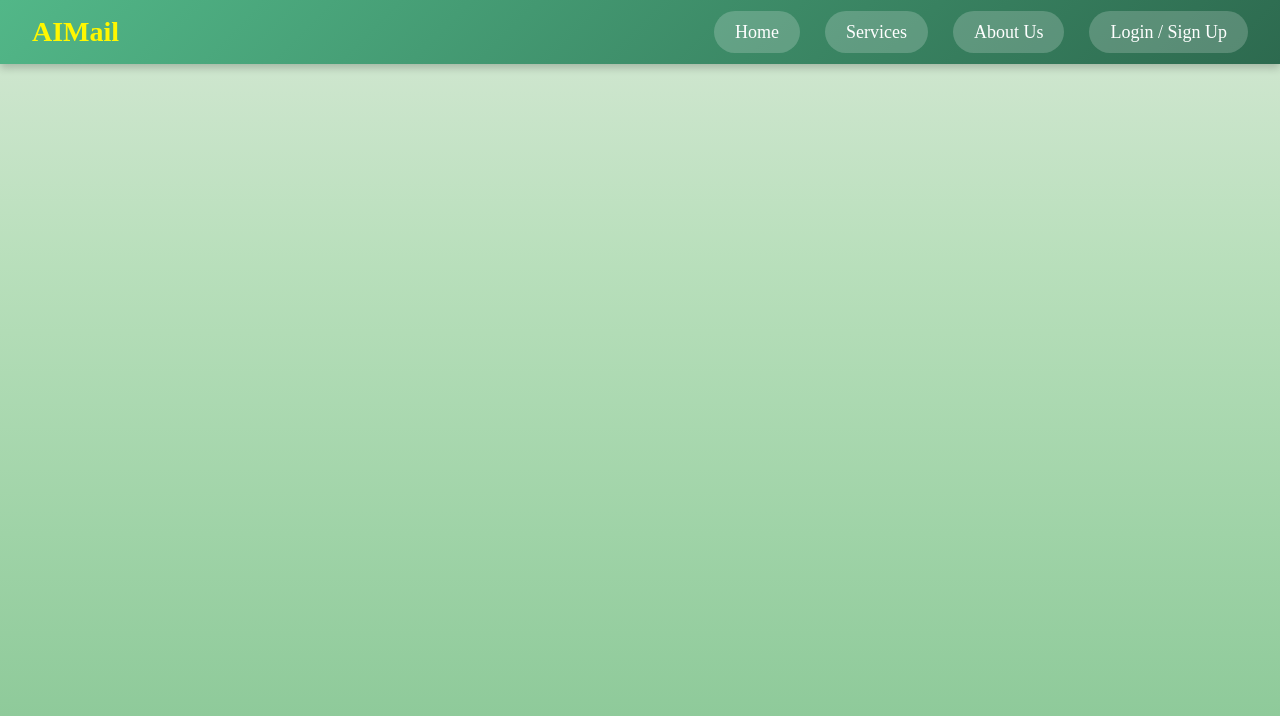
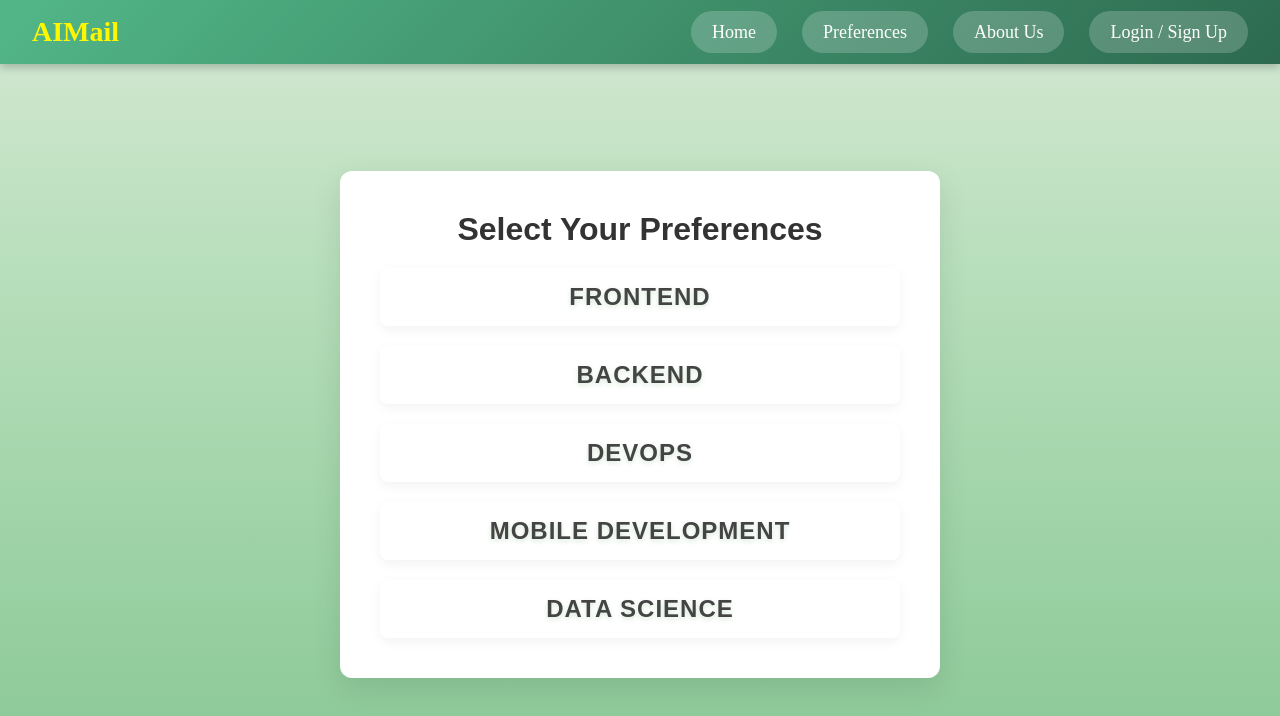
Before and after one commit to KodaKodama/AIMail, a React (Vite) app in the folder client/: page /preferences in a window 1280 px wide. Shown: the top 716 px of the page. Built offline with nearby package versions, Linux system fonts and the light colour scheme.

Commit message:
I make page Preferences.jsx and css

```diff
--- a/client/src/App.jsx
+++ b/client/src/App.jsx
@@ -1,10 +1,11 @@
-// src/App.jsx
 import React from 'react';
 import { BrowserRouter as Router, Routes, Route } from 'react-router-dom';
 import Navbar from './components/Navbar';
 import HomePage from './components/HomePage';
 import LoginRegisterForm from './components/LoginRegisterForm';
 import AboutPage from './components/AboutPage';
+import Preferences from './components/Preferences';
+import SubtopicPage from './components/SubtopicPage';
 
 const App = () => {
   return (
@@ -12,10 +13,10 @@ const App = () => {
       <Navbar /> {/* Global Navbar */}
       <Routes>
         <Route path="/" element={<HomePage />} />
+        <Route path="/preferences" element={<Preferences />} />
+        <Route path="/subtopics/:subtopic" element={<SubtopicPage />} />
         <Route path="/about" element={<AboutPage />} />
         <Route path="/login" element={<LoginRegisterForm />} />
-        <Route path="/signup" element={<LoginRegisterForm />} />
-        {/* Add more routes as needed */}
       </Routes>
     </Router>
   );
--- a/client/src/components/Navbar.jsx
+++ b/client/src/components/Navbar.jsx
@@ -19,7 +19,7 @@ const Navbar = () => {
             </div>
             <ul className={`navbar-links ${isMenuOpen ? 'active' : ''}`}>
                 <li><Link to="/" onClick={toggleMenu}>Home</Link></li>
-                <li><Link to="/services" onClick={toggleMenu}>Services</Link></li>
+                <li><Link to="/preferences" onClick={toggleMenu}>Preferences</Link></li>
                 <li><Link to="/about" onClick={toggleMenu}>About Us</Link></li>
                 <li><Link to="/login" className="login-btn" onClick={toggleMenu}>Login / Sign Up</Link></li>
             </ul>
--- /dev/null
+++ b/client/src/components/Preferences.jsx
@@ -0,0 +1,122 @@
+import React, { useState, useRef, useEffect } from 'react';
+import '../css/Preferences.css';
+
+const Preferences = () => {
+    const topicsData = [
+        {
+            "topic": "frontend",
+            "subtopics": [
+                "React Basics",
+                "CSS Grid and Flexbox",
+                "Responsive Web Design",
+                "JavaScript ES6"
+            ]
+        },
+        {
+            "topic": "backend",
+            "subtopics": [
+                "API Design",
+                "Database Tuning",
+                "Security Best Practices",
+                "Caching Strategies"
+            ]
+        },
+        {
+            "topic": "DevOps",
+            "subtopics": [
+                "CI/CD Pipelines",
+                "Containerization with Docker",
+                "Kubernetes Basics",
+                "Monitoring and Logging"
+            ]
+        },
+        {
+            "topic": "mobile development",
+            "subtopics": [
+                "React Native",
+                "Flutter",
+                "Swift for iOS",
+                "Android Studio Basics"
+            ]
+        },
+        {
+            "topic": "data science",
+            "subtopics": [
+                "Data Cleaning",
+                "Exploratory Data Analysis",
+                "Machine Learning Models",
+                "Data Visualization"
+            ]
+        }
+    ];
+
+    const [selectedTopic, setSelectedTopic] = useState(null);
+    const [selectedSubtopics, setSelectedSubtopics] = useState([]);
+    const subtopicsRefs = useRef({});
+
+    useEffect(() => {
+        if (selectedTopic) {
+            const subtopicsElement = subtopicsRefs.current[selectedTopic];
+            if (subtopicsElement) {
+                const height = subtopicsElement.scrollHeight;
+                subtopicsElement.style.height = `${height}px`;
+            }
+        }
+    }, [selectedTopic]);
+
+    const toggleTopic = (topic) => {
+        setSelectedTopic((prevSelectedTopic) => {
+            if (prevSelectedTopic === topic) {
+                return null;
+            }
+            return topic;
+        });
+    };
+
+    const toggleSubtopic = (subtopic) => {
+        setSelectedSubtopics((prevSelectedSubtopics) =>
+            prevSelectedSubtopics.includes(subtopic)
+                ? prevSelectedSubtopics.filter((s) => s !== subtopic)
+                : [...prevSelectedSubtopics, subtopic]
+        );
+    };
+
+    return (
+        <div className="center-wrapper">
+            <div className="preferences-container">
+                <h1 className="preferences-title">Select Your Preferences</h1>
+                <div className="topics-container">
+                    {topicsData.map((item, index) => (
+                        <div key={index} className="topic-item">
+                            <h2
+                                onClick={() => toggleTopic(item.topic)}
+                                className={`topic-title ${selectedTopic === item.topic ? 'active' : ''}`}
+                            >
+                                {item.topic}
+                            </h2>
+                            <ul
+                                ref={(el) => (subtopicsRefs.current[item.topic] = el)}
+                                className={`subtopics-list ${selectedTopic === item.topic ? 'open' : ''}`}
+                                style={{
+                                    height: selectedTopic === item.topic ? `${subtopicsRefs.current[item.topic]?.scrollHeight}px` : '0',
+                                }}
+                            >
+                                {item.subtopics.map((subtopic, subIndex) => (
+                                    <li
+                                        key={subIndex}
+                                        className={`subtopic-item ${selectedSubtopics.includes(subtopic) ? 'active-subtopic' : ''}`}
+                                        onClick={() => toggleSubtopic(subtopic)}
+                                    >
+                                        {subtopic}
+                                    </li>
+                                ))}
+                            </ul>
+                        </div>
+                    ))}
+                </div>
+            </div>
+        </div>
+    );
+};
+
+export default Preferences;
--- /dev/null
+++ b/client/src/components/SubtopicPage.jsx
@@ -0,0 +1,15 @@
+import React from 'react';
+import { useParams } from 'react-router-dom';
+
+const SubtopicPage = () => {
+  const { subtopic } = useParams();
+
+  return (
+    <div>
+      <h1>{subtopic.replace('-', ' ')}</h1>
+      <p>Details about {subtopic.replace('-', ' ')}...</p>
+    </div>
+  );
+};
+
+export default SubtopicPage;
--- /dev/null
+++ b/client/src/css/Preferences.css
@@ -0,0 +1,94 @@
+  /* Wrapper to center content */
+  .center-wrapper {
+    display: flex;
+    justify-content: center;
+    align-items: center;
+    min-height: 90vh;
+    /* Full viewport height */
+  }
+
+  /* Preferences container */
+  .preferences-container {
+    max-width: 600px;
+    width: 100%;
+    /* Ensure the container is responsive */
+    padding: 40px;
+    background-color: #fff;
+    border-radius: 12px;
+    box-shadow: 0px 10px 30px rgba(0, 0, 0, 0.1);
+    font-family: 'Arial', sans-serif;
+    text-align: center;
+  }
+
+  /* Other styles unchanged */
+  .preferences-title {
+    font-size: 2rem;
+    color: #333;
+    margin-bottom: 20px;
+  }
+
+  .topics-container {
+    display: flex;
+    flex-direction: column;
+    gap: 20px;
+  }
+
+  /* Topic styling */
+  .topic-item {
+    background-color: #fff;
+    border-radius: 8px;
+    padding: 15px;
+    box-shadow: 0px 4px 12px rgba(0, 0, 0, 0.05);
+    transition: transform 0.3s ease;
+  }
+
+  .topic-item:hover {
+    transform: translateY(-5px);
+  }
+
+  .topic-title {
+    font-size: 1.5rem;
+    color: #444;
+    cursor: pointer;
+    margin: 0;
+    transition: color 0.3s ease;
+  }
+
+  .topic-title.active {
+    color: #2ecc71;
+  }
+
+  /* Subtopics section with smooth height transition */
+  .subtopics-list {
+    padding-left: 20px;
+    list-style-type: none;
+    height: 0;
+    overflow: hidden;
+    transition: height 0.6s ease, opacity 0.6s ease;
+    opacity: 0;
+  }
+
+  .subtopics-list.open {
+    height: auto;
+    opacity: 1;
+    transition: height 0.6s ease, opacity 0.6s ease;
+  }
+
+  .subtopic-item {
+    font-size: 1.1rem;
+    color: #555;
+    padding: 5px 0;
+    border-left: 2px solid #2ecc71;
+    padding-left: 10px;
+    cursor: pointer;
+    transition: color 0.3s ease, background-color 0.3s ease;
+  }
+
+  .subtopic-item:hover {
+    background-color: #f0f0f0;
+  }
+
+  .subtopic-item.active-subtopic {
+    color: #27ae60;
+    background-color: #e0f7e0;
+  }
```
